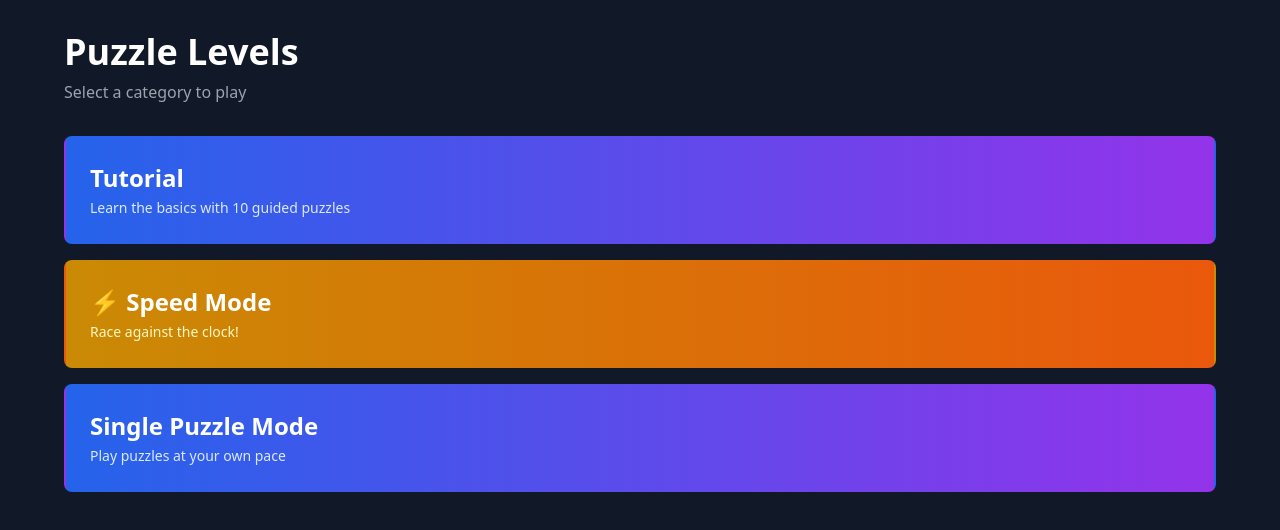
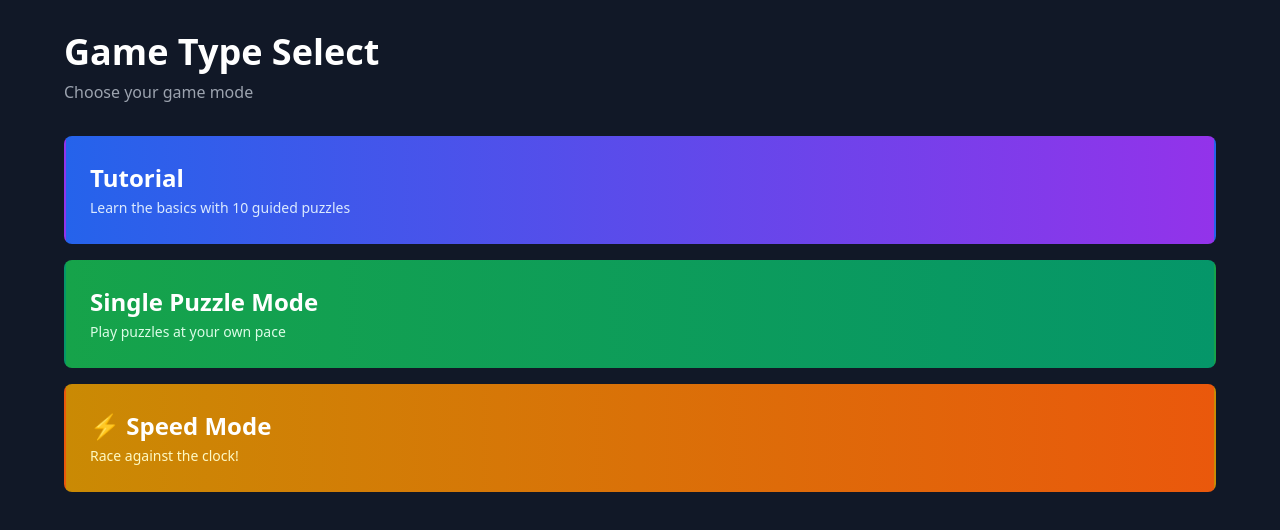
Before and after one commit to Crushford/Cassowary-Games, a Vue app in the folder frontend/: page /queens in a window 1280 px wide. Shown: the top 530 px of the page. Built offline with nearby package versions, Linux system fonts and the light colour scheme.

Commit message:
Update game type select page: reorder modes, change Single Puzzle Mode to green, rename title and subheading

```diff
--- a/frontend/src/views/Levels.vue
+++ b/frontend/src/views/Levels.vue
@@ -2,8 +2,8 @@
   <div class="min-h-screen bg-gray-900 text-white p-8">
     <div class="max-w-6xl mx-auto">
       <div class="mb-8">
-        <h1 class="text-4xl font-bold mb-2">Puzzle Levels</h1>
-        <p class="text-gray-400">Select a category to play</p>
+        <h1 class="text-4xl font-bold mb-2">Game Type Select</h1>
+        <p class="text-gray-400">Choose your game mode</p>
       </div>
 
       <div v-if="loading || queensStore.isLoadingPuzzles" class="text-center py-12">
@@ -39,6 +39,15 @@
           <div class="text-sm text-blue-100">Learn the basics with 10 guided puzzles</div>
         </button>
 
+        <!-- Single Puzzle Mode Button -->
+        <button
+          @click="showSinglePuzzleModeModal = true"
+          class="w-full p-6 bg-gradient-to-r from-green-600 to-emerald-600 hover:from-green-500 hover:to-emerald-500 rounded-lg transition-all text-left border-2 border-transparent hover:border-green-400"
+        >
+          <div class="text-2xl font-bold mb-1">Single Puzzle Mode</div>
+          <div class="text-sm text-green-100">Play puzzles at your own pace</div>
+        </button>
+
         <!-- Speed Mode Button -->
         <button
           @click="showSpeedModeModal = true"
@@ -46,15 +55,6 @@
         >
           <div class="text-2xl font-bold mb-1">⚡ Speed Mode</div>
           <div class="text-sm text-yellow-100">Race against the clock!</div>
-        </button>
-
-        <!-- Single Puzzle Mode Button -->
-        <button
-          @click="showSinglePuzzleModeModal = true"
-          class="w-full p-6 bg-gradient-to-r from-blue-600 to-purple-600 hover:from-blue-500 hover:to-purple-500 rounded-lg transition-all text-left border-2 border-transparent hover:border-blue-400"
-        >
-          <div class="text-2xl font-bold mb-1">Single Puzzle Mode</div>
-          <div class="text-sm text-blue-100">Play puzzles at your own pace</div>
         </button>
       </div>
     </div>
```
